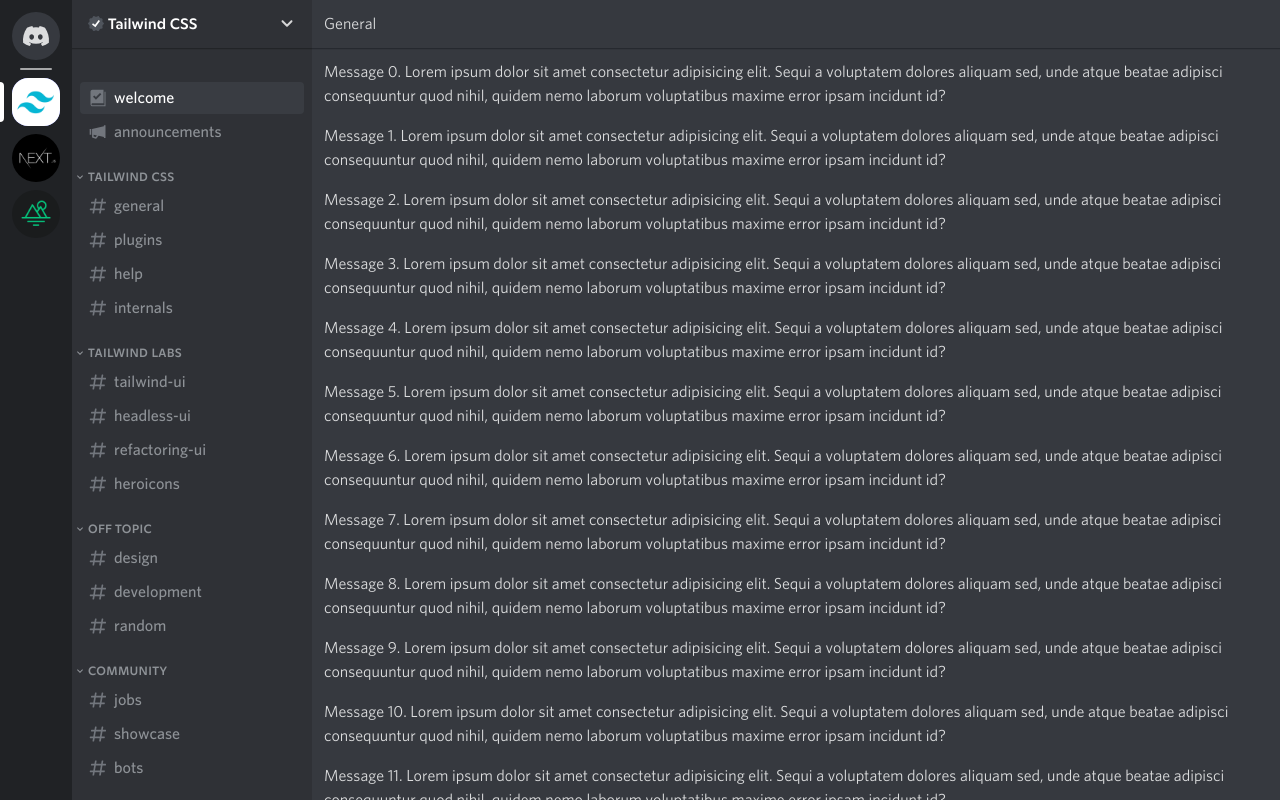
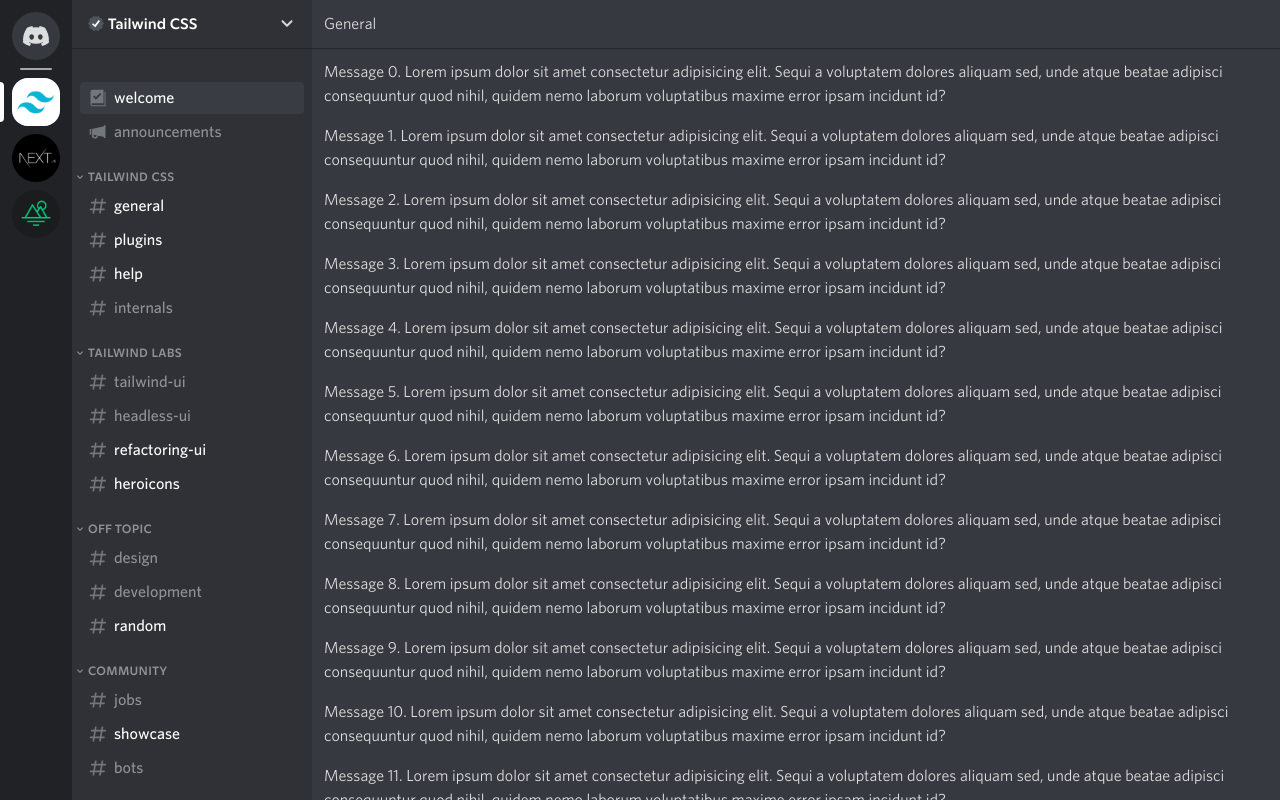
Before and after one commit to FranciscoJavierMartin/Discord-tailwind, a Vue app: page /servers/1/channels/1 in a window 1280 px wide. Built offline with nearby package versions, Linux system fonts and the light colour scheme.

Commit message:
Style unread channels

```diff
--- a/src/components/ChannelLink.vue
+++ b/src/components/ChannelLink.vue
@@ -2,6 +2,11 @@
   <RouterLink
     :to="`/servers/${$route.params.sid}/channels/${id}`"
     class="flex items-center text-gray-300 px-2 mx-2 py-1 rounded group hover:text-gray-100 group hover:bg-gray-550/[0.16]"
+    :class="{
+      'text-white bg-gray-550/[0.32]': +$route.params.cid === +id,
+      'text-white hover:bg-gray-550/[0.16]': unread,
+      'text-gray-300 hover:text-gray-100 hover:bg-gray-550/[0.16]': !unread,
+    }"
     active-class="bg-gray-550/[0.32] text-white"
   >
     <component :is="Icon" class="w-5 h-5 mr-1.5 text-gray-400" />
@@ -33,6 +38,11 @@
     required: false,
     default: '',
   },
+  unread: {
+    type: Boolean,
+    required: false,
+    default: false,
+  },
 });
 
 const Icon = computed(() => {
--- a/src/data.json
+++ b/src/data.json
@@ -14,9 +14,9 @@
         "id": 2,
         "label": "Tailwind CSS",
         "channels": [
-          { "id": 3, "label": "general" },
-          { "id": 4, "label": "plugins" },
-          { "id": 5, "label": "help" },
+          { "id": 3, "label": "general", "unread": true },
+          { "id": 4, "label": "plugins", "unread": true },
+          { "id": 5, "label": "help", "unread": true },
           { "id": 6, "label": "internals" }
         ]
       },
@@ -26,8 +26,8 @@
         "channels": [
           { "id": 7, "label": "tailwind-ui" },
           { "id": 8, "label": "headless-ui" },
-          { "id": 9, "label": "refactoring-ui" },
-          { "id": 10, "label": "heroicons" }
+          { "id": 9, "label": "refactoring-ui", "unread": true },
+          { "id": 10, "label": "heroicons", "unread": true }
         ]
       },
       {
@@ -36,7 +36,7 @@
         "channels": [
           { "id": 11, "label": "design" },
           { "id": 12, "label": "development" },
-          { "id": 13, "label": "random" }
+          { "id": 13, "label": "random", "unread": true }
         ]
       },
       {
@@ -44,7 +44,7 @@
         "label": "Community",
         "channels": [
           { "id": 14, "label": "jobs" },
-          { "id": 15, "label": "showcase" },
+          { "id": 15, "label": "showcase", "unread": true },
           { "id": 16, "label": "bots" }
         ]
       }
```
